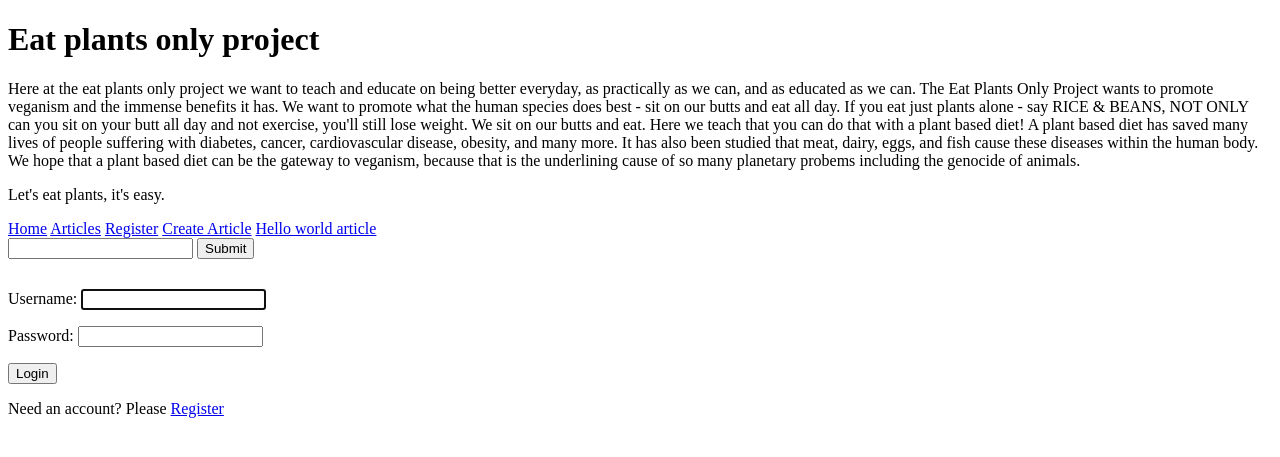
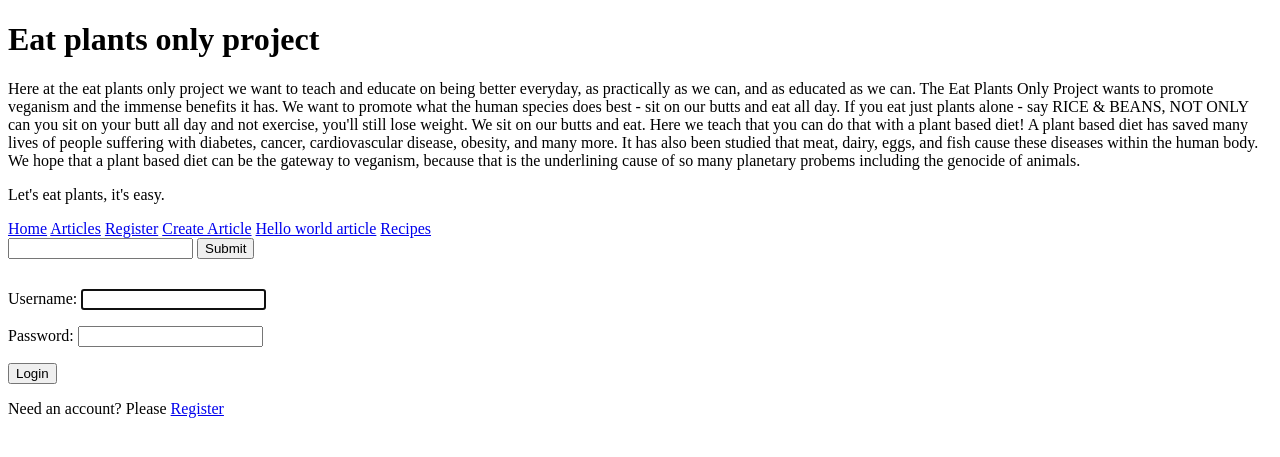
Before and after one commit to corpjuk/corpjuk.dev, a Django app: page /login/ in a window 1280 px wide. Shown: the top 457 px of the page. Run offline with Django 3.2, Linux system fonts and the light colour scheme.

Commit message:
added recipe url

```diff
--- a/templates/base.html
+++ b/templates/base.html
@@ -20,6 +20,7 @@
     <a href='{% url "register" %}'>Register</a>
     <a href='{% url "articles:create" %}'>Create Article</a>
     <a href='{% url "articles:detail" slug="hello-world" %}'>Hello world article</a>
+    <a href='{% url "recipes:list" %}'>Recipes</a>
     <form action='/articles/' method='GET'>
       <input type='text' name='q'/>
       <input type='submit' />
```
